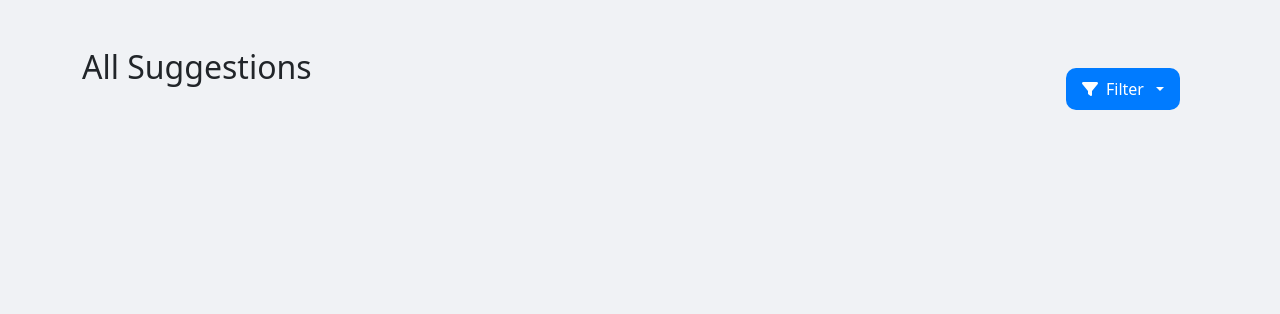
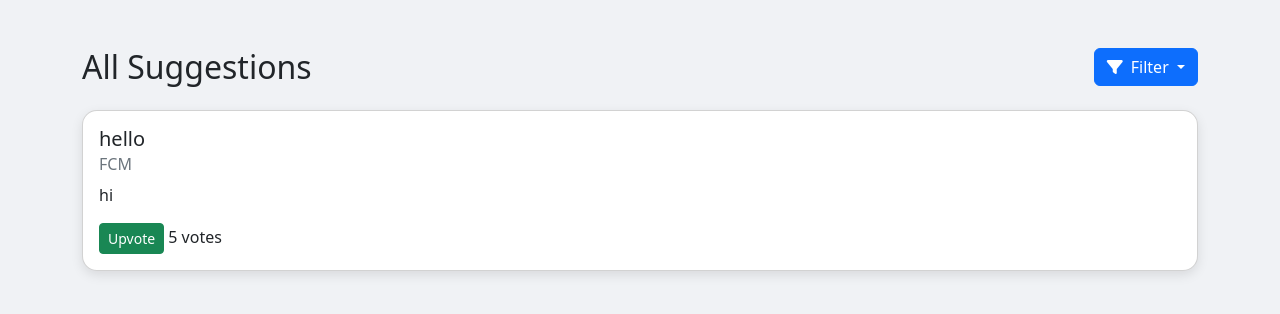
Before and after one commit to adeebhafiz/Mini-IT-project-1-06, a Flask app: page /suggestions in a window 1280 px wide. Shown: the top 314 px of the page. Run offline with Flask 3, Linux system fonts and the light colour scheme.

Commit message:
Add files via upload

```diff
--- a/Mini-IT-project-1-06/app.py
+++ b/Mini-IT-project-1-06/app.py
@@ -1,28 +1,34 @@
 from flask import Flask, render_template, request, redirect, url_for, jsonify
-import json
+from flask_sqlalchemy import SQLAlchemy
+import os
 
 app = Flask(__name__)
+basedir = os.path.abspath(os.path.dirname(__file__))
+db_path = os.path.join(basedir, 'suggestions.db')
+app.config['SQLALCHEMY_DATABASE_URI'] = 'sqlite:///' + db_path
+app.config['SQLALCHEMY_TRACK_MODIFICATIONS'] = False
 
-# Where the suggestions are stored
-POSTS_FILE = 'posts.json'
+print("Database path:", db_path)
+
+db = SQLAlchemy(app)
 
 
-def load_posts():
-    try:
-        with open(POSTS_FILE, 'r') as f:
-            return json.load(f)
-    except (FileNotFoundError, json.JSONDecodeError):
-        return []
 
-def save_posts(posts):
-    with open(POSTS_FILE, 'w') as f:
-        json.dump(posts, f, indent=4)
+class Suggestion(db.Model):
+    id = db.Column(db.Integer, primary_key=True)
+    suggestion = db.Column(db.String(255), nullable=False)
+    reason = db.Column(db.Text, nullable=False)
+    faculty = db.Column(db.String(50), nullable=False)
+    votes = db.Column(db.Integer, default=0)
 
+
+
+with app.app_context():
+    db.create_all()
 
 @app.route('/')
 def index():
     return render_template('index.html')
-
 
 @app.route('/submit_suggestion', methods=['POST'])
 def submit_suggestion():
@@ -30,33 +36,40 @@ def submit_suggestion():
     reason = request.json['reason']
     faculty = request.json['faculty']
 
-    posts = load_posts()
-    new_post = {
-        'suggestion': suggestion,
-        'reason': reason,
-        'faculty': faculty,
-        'votes': 0
-    }
-    posts.append(new_post)
-    save_posts(posts)
 
+    print(f"Received suggestion: {suggestion}, reason: {reason}, faculty: {faculty}")
+
+
+    new_suggestion = Suggestion(
+        suggestion=suggestion,
+        reason=reason,
+        faculty=faculty,
+        votes=0
+    )
+
+    try:
+        db.session.add(new_suggestion)
+        db.session.commit()
+        print("Suggestion saved successfully!")
+    except Exception as e:
+        db.session.rollback()
+        print(f"Error saving suggestion: {e}")
 
     return jsonify(success=True)
 
 
 @app.route('/suggestions')
 def suggestions():
-    posts = load_posts()
+    posts = Suggestion.query.all()
     return render_template('suggestions.html', posts=posts)
 
-
-@app.route('/upvote/<int:index>', methods=['POST'])
-def upvote(index):
-    posts = load_posts()
-    if 0 <= index < len(posts):
-        posts[index]['votes'] += 1
-        save_posts(posts)
-        return jsonify(success=True, votes=posts[index]['votes'])
+@app.route('/upvote/<int:id>', methods=['POST'])
+def upvote(id):
+    suggestion = Suggestion.query.get(id)
+    if suggestion:
+        suggestion.votes += 1
+        db.session.commit()
+        return jsonify(success=True, votes=suggestion.votes)
     else:
         return jsonify(success=False)
 
--- a/Mini-IT-project-1-06/mmu_map.py
+++ b/Mini-IT-project-1-06/mmu_map.py
@@ -96,7 +96,7 @@ full_html = f"""
     </style>
 </head>
 </html>
-"""
+
 
 with open("mmu_campus_map_custom_55.html", "w", encoding="utf-8") as f:
     f.write(full_html)
--- a/Mini-IT-project-1-06/templates/index.html
+++ b/Mini-IT-project-1-06/templates/index.html
@@ -80,7 +80,6 @@
                 return;
             }
 
-
             document.getElementById('submit-btn').disabled = true;
             document.querySelector('.loading').style.display = 'inline-block';
 
@@ -98,14 +97,12 @@
             .then(response => response.json())
             .then(data => {
                 if (data.success) {
-
                     document.getElementById('confirmation-message').style.display = 'block';
                     setTimeout(() => {
                         window.location.href = "/suggestions";
-                    }, 2000); //
+                    }, 2000); // Redirect after 2 seconds
                 } else {
                     alert('Error submitting suggestion');
-
                     document.getElementById('submit-btn').disabled = false;
                     document.querySelector('.loading').style.display = 'none';
                 }
--- a/Mini-IT-project-1-06/templates/suggestions.html
+++ b/Mini-IT-project-1-06/templates/suggestions.html
@@ -1,14 +1,12 @@
 <!DOCTYPE html>
+
 <html lang="en">
 <head>
   <meta charset="UTF-8">
   <meta name="viewport" content="width=device-width, initial-scale=1.0">
   <title>All Suggestions</title>
-
-
   <link rel="stylesheet" href="https://cdn.jsdelivr.net/npm/bootstrap@5.2.2/dist/css/bootstrap.min.css">
   <link rel="stylesheet" href="https://cdnjs.cloudflare.com/ajax/libs/font-awesome/6.4.2/css/all.min.css">
-
   <style>
     body {
       background-color: #f0f2f5;
@@ -23,113 +21,85 @@
       box-shadow: 0 8px 20px rgba(0,0,0,0.2);
       background-color: #ffffff;
     }
-    .filter-dropdown {
-      position: absolute;
-      top: 20px;
-      right: 30px;
-    }
-    .filter-btn {
-      background-color: #007bff;
-      color: white;
+
+    .dropdown-menu {
   border-radius: 10px;
-      padding: 8px 15px;
-      font-size: 16px;
-      display: flex;
-      align-items: center;
-      gap: 8px;
-    }
-    .filter-btn:hover {
-      background-color: #0056b3;
+  box-shadow: 0 4px 12px rgba(0, 0, 0, 0.1);
   }
 
-    .dropdown-menu {
-      opacity: 0;
-      transform: translateY(10px);
-      transition: all 0.3s ease;
+  .dropdown-item:hover {
+  background-color: #f0f2f5;
+  color: #0d6efd;
+  font-weight: 500;
   }
-    .dropdown-menu.show {
-      opacity: 1;
-      transform: translateY(0);
-    }
+
   </style>
 </head>
 
 <body>
 
-  <div class="container mt-5 position-relative">
-    <h2 class="mb-4">All Suggestions</h2>
+  <div class="container mt-5">
+    <div class="d-flex justify-content-between align-items-center mb-4">
+      <h2 class="mb-0">All Suggestions</h2>
+      <div class="dropdown">
+        <button class="btn btn-primary dropdown-toggle" type="button" id="filterDropdown" data-bs-toggle="dropdown" aria-expanded="false">
+          <i class="fas fa-filter me-1"></i> Filter
+        </button>
 
-
-    <div class="dropdown filter-dropdown">
-      <button class="btn filter-btn dropdown-toggle" type="button" id="filterDropdown" data-bs-toggle="dropdown" aria-expanded="false">
-        <i class="fas fa-filter"></i> Filter
         </button>
         <ul class="dropdown-menu dropdown-menu-end" aria-labelledby="filterDropdown">
-        <li><a class="dropdown-item" href="#" onclick="sortPosts('date')">Sort by Date</a></li>
-        <li><a class="dropdown-item" href="#" onclick="sortPosts('votes')">Sort by Votes</a></li>
+          <li><a class="dropdown-item" href="#" onclick="sortByVotes()"><i class="fas fa-arrow-up-wide-short me-2"></i> Upvoted</a></li>
+          <li><a class="dropdown-item" href="#"><i class="fas fa-list-check me-2"></i> Status</a></li>
         </ul>
       </div>
+    </div>
+
 
 
 <div id="posts">
   {% for post in posts %}
-      <div class="card mb-3" data-date="{{ loop.index0 }}" data-votes="{{ post.votes }}">
+  <div class="card mb-3" data-id="{{ post.id }}" data-votes="{{ post.votes }}">
+
     <div class="card-body">
       <h5 class="card-title">{{ post.suggestion }}</h5>
       <h6 class="card-subtitle mb-2 text-muted">{{ post.faculty }}</h6>
       <p class="card-text">{{ post.reason }}</p>
-          <button class="btn btn-sm btn-success" onclick="upvote({{ loop.index0 }})">Upvote</button>
-          <span id="votes-{{ loop.index0 }}">{{ post.votes }} votes</span>
+      <button class="btn btn-sm btn-success" onclick="upvote({{ post.id }})">Upvote</button>
+      <span id="votes-{{ post.id }}">{{ post.votes }} votes</span>
     </div>
   </div>
   {% endfor %}
 </div>
+
+
   </div>
-
 
   <script src="https://cdn.jsdelivr.net/npm/bootstrap@5.2.2/dist/js/bootstrap.bundle.min.js"></script>
 
   <script>
-
-    function upvote(index) {
-      fetch('/upvote/' + index, { method: 'POST' })
+    function upvote(id) {
+      fetch('/upvote/' + id, { method: 'POST' })
       .then(response => response.json())
       .then(data => {
         if (data.success) {
-          document.getElementById('votes-' + index).textContent = data.votes + ' votes';
-          const card = document.querySelectorAll('.card')[index];
-          flashCard(card);
+          document.getElementById('votes-' + id).textContent = data.votes + ' votes';
         } else {
           alert('Failed to upvote');
         }
       });
     }
-
-    function flashCard(card) {
-      card.style.backgroundColor = '#d4edda';
-      setTimeout(() => {
-        card.style.backgroundColor = 'white';
-      }, 500);
-    }
-
-    function sortPosts(type) {
+    function sortByVotes() {
     const postsContainer = document.getElementById('posts');
     const cards = Array.from(postsContainer.getElementsByClassName('card'));
 
-      let sortedCards;
-      if (type === 'votes') {
-        sortedCards = cards.sort((a, b) => {
-          return b.getAttribute('data-votes') - a.getAttribute('data-votes');
+    cards.sort((a, b) => {
+      const votesA = parseInt(a.getAttribute('data-votes'));
+      const votesB = parseInt(b.getAttribute('data-votes'));
+      return votesB - votesA;
     });
-      } else if (type === 'date') {
-        sortedCards = cards.sort((a, b) => {
-          return a.getAttribute('data-date') - b.getAttribute('data-date');
-        });
-      }
 
-
-      postsContainer.innerHTML = "";
-      sortedCards.forEach(card => postsContainer.appendChild(card));
+    postsContainer.innerHTML = '';
+    cards.forEach(card => postsContainer.appendChild(card));
   }
   </script>
 
```
Also changed, not shown: Mini-IT-project-1-06/suggestions.db (added). Lines whose indentation alone changed are shown as unchanged.
